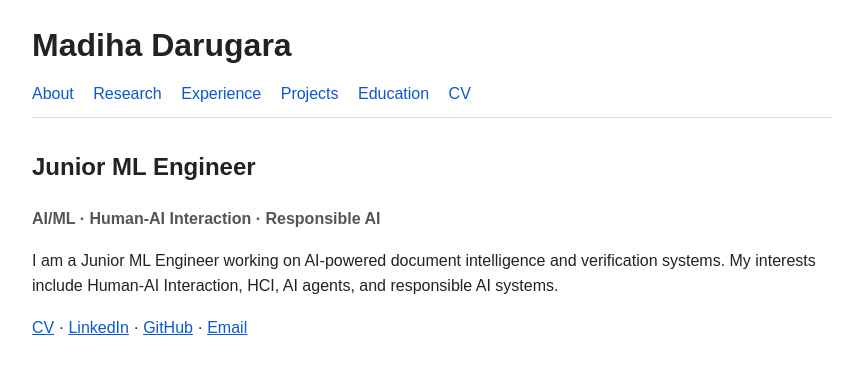
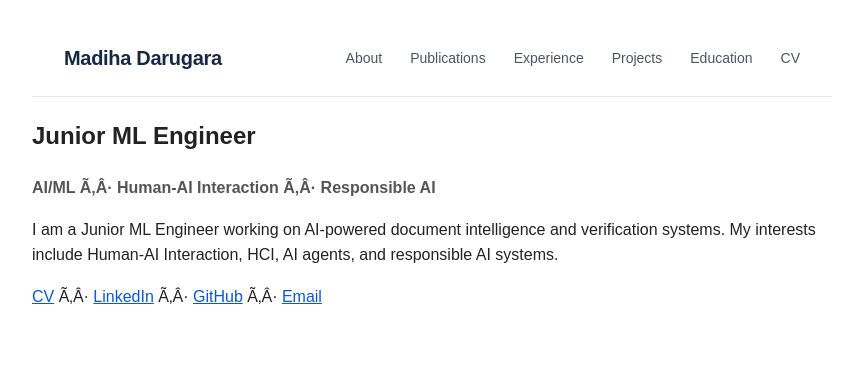
Before and after one commit to madihadarugara/madihadarugara.github.io, a plain HTML site: page index.html in a window 1280 px wide. Shown: the whole page, without its empty margins (208-1071 px from the left). Drawn offline with Linux system fonts and the light colour scheme.

Commit message:
Update academic navbar

```diff
--- a/index.html
+++ b/index.html
@@ -8,31 +8,34 @@
 </head>
 <body>
 
-  <header>
-    <h1>Madiha Darugara</h1>
-    <nav>
+  <header class="site-header">
+  <div class="nav-container">
+    <a href="#about" class="site-name">Madiha Darugara</a>
+
+    <nav class="main-nav" aria-label="Main navigation">
       <a href="#about">About</a>
-      <a href="#research">Research</a>
+      <a href="#publications">Publications</a>
       <a href="#experience">Experience</a>
       <a href="#projects">Projects</a>
       <a href="#education">Education</a>
       <a href="#cv">CV</a>
     </nav>
-  </header>
+  </div>
+</header>
 
   <main>
     <section id="about">
       <h2>Junior ML Engineer</h2>
-      <p class="tagline">AI/ML · Human-AI Interaction · Responsible AI</p>
+      <p class="tagline">AI/ML Ã‚Â· Human-AI Interaction Ã‚Â· Responsible AI</p>
       <p>
         I am a Junior ML Engineer working on AI-powered document intelligence
         and verification systems. My interests include Human-AI Interaction,
         HCI, AI agents, and responsible AI systems.
       </p>
       <p class="links">
-        <a href="#cv">CV</a> ·
-        <a href="https://www.linkedin.com/" target="_blank">LinkedIn</a> ·
-        <a href="https://github.com/madihadarugara" target="_blank">GitHub</a> ·
+        <a href="#cv">CV</a> Ã‚Â·
+        <a href="https://www.linkedin.com/" target="_blank">LinkedIn</a> Ã‚Â·
+        <a href="https://github.com/madihadarugara" target="_blank">GitHub</a> Ã‚Â·
         <a href="mailto:your-email@example.com">Email</a>
       </p>
     </section>
--- a/style.css
+++ b/style.css
@@ -8,24 +8,8 @@ body {
   line-height: 1.6;
 }
 
-header {
-  border-bottom: 1px solid #ddd;
-  padding-bottom: 10px;
-  margin-bottom: 30px;
-}
-
 h1 {
   margin: 0 0 10px 0;
-}
-
-nav a {
-  margin-right: 15px;
-  text-decoration: none;
-  color: #0b57d0;
-}
-
-nav a:hover {
-  text-decoration: underline;
 }
 
 .tagline {
@@ -36,3 +20,82 @@ nav a:hover {
 a {
   color: #0b57d0;
 }
+/* ===== NAVBAR ===== */
+
+.site-header {
+  width: 100%;
+  border-bottom: 1px solid #e5e7eb;
+  background: #ffffff;
+}
+
+.nav-container {
+  max-width: 1100px;
+  margin: 0 auto;
+  padding: 22px 32px;
+  display: flex;
+  align-items: center;
+  justify-content: space-between;
+  gap: 40px;
+}
+
+.site-name {
+  color: #172942;
+  text-decoration: none;
+  font-size: 20px;
+  font-weight: 700;
+  letter-spacing: -0.3px;
+  white-space: nowrap;
+}
+
+.site-name:hover {
+  color: #244a73;
+}
+
+.main-nav {
+  display: flex;
+  align-items: center;
+  gap: 28px;
+}
+
+.main-nav a {
+  position: relative;
+  color: #4b5563;
+  text-decoration: none;
+  font-size: 14px;
+  font-weight: 500;
+  padding: 4px 0;
+}
+
+.main-nav a:hover {
+  color: #172942;
+}
+
+.main-nav a::after {
+  content: "";
+  position: absolute;
+  left: 0;
+  bottom: -7px;
+  width: 0;
+  height: 1.5px;
+  background: #172942;
+  transition: width 0.2s ease;
+}
+
+.main-nav a:hover::after {
+  width: 100%;
+}
+
+@media (max-width: 760px) {
+  .nav-container {
+    padding: 18px 20px;
+    flex-direction: column;
+    align-items: flex-start;
+    gap: 16px;
+  }
+
+  .main-nav {
+    width: 100%;
+    flex-wrap: wrap;
+    gap: 12px 20px;
+  }
+}
```
